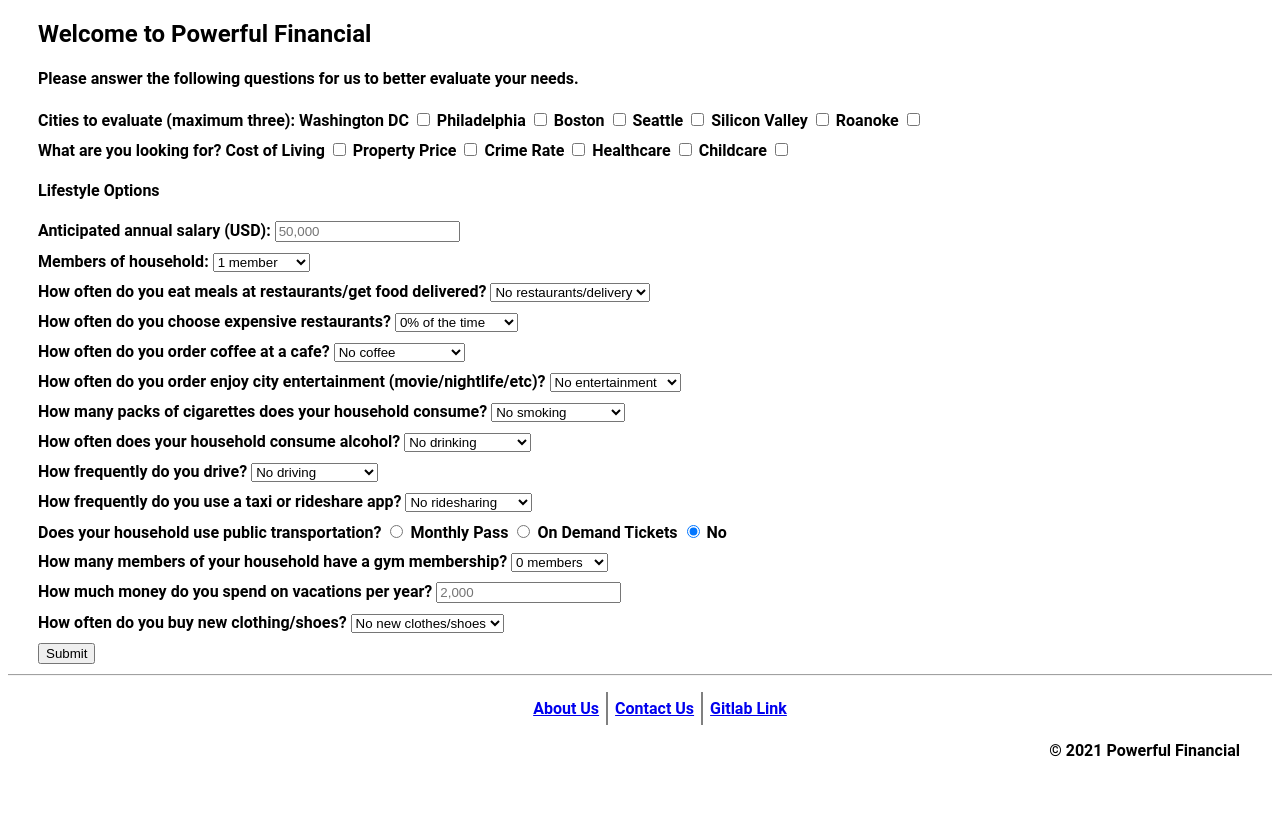
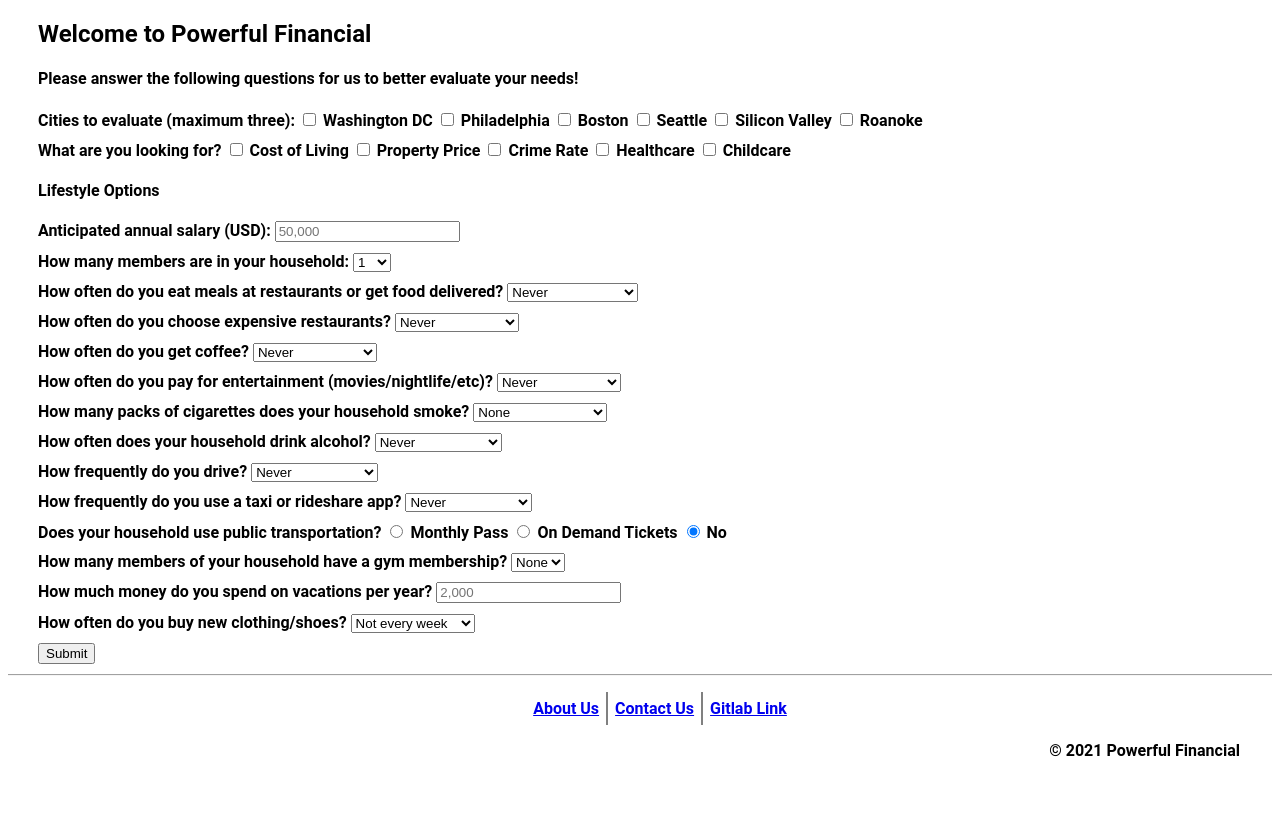
Before and after one commit to i-am-xu-wang/urban_advisor, a Django app: page / in a window 1280 px wide. Shown: the part 111-945 px from the top of the page. Run offline with Django 3.2, Linux system fonts and the light colour scheme.

Commit message:
Fixed models.py>line 33 error, updated db model, updated questionnaire.html inputs to match value fields, checked compatability with base.html, added suggestion code comments for future inputs

```diff
--- a/templates/capstone/base.html
+++ b/templates/capstone/base.html
@@ -3,7 +3,7 @@
 <html lang="en">
 <head>
     <meta charset="UTF-8">
-    <title>The home Page of Powerful Financial Website | {% block page-title %} {% endblock %} </title>
+    <title>The home Page of Powerful Financial | {% block page-title %} {% endblock %} </title>
     <link rel="stylesheet" type="text/css" href="{% static "css/global.css" %}?{% now "U" %}">
     <link rel="stylesheet" type="text/css" href="{% static "css/report.css" %}?{% now "U" %}">
     <script src="{% static "js/jquery-3.6.0.min.js" %}"></script>
--- a/templates/capstone/questionnaire.html
+++ b/templates/capstone/questionnaire.html
@@ -3,66 +3,74 @@
 {% load static %}
 
 {% block content %}
-<h2>Welcome to Powerful Financial</h2>
-    <h4>Please answer the following questions for us to better evaluate your needs.</h4>
+    <h2>Welcome to Powerful Financial</h2>
+    <h4>Please answer the following questions for us to better evaluate your needs!</h4>
     <form id="cost-of-living-quiz" action="{% url "report" %}" method="post">
-    {% csrf_token %}
+        {% csrf_token %}
         <!-- Cities options -->
         <div id="cities-checkboxes">
             Cities to evaluate (maximum three):
+            <input type="checkbox" id="washington-dc-checkbox" name="cities-checkbox" value="Washington D.C."
+                   class="cities-checkbox"/>
             <label for="washington-dc-checkbox">Washington DC</label>
-            <input type="checkbox" id="washington-dc-checkbox" name="cities-checkbox" value = "Washington D.C." class="cities-checkbox" />
+            <input type="checkbox" id="philadelphia-checkbox" name="cities-checkbox" value="Philadelphia"
+                   class="cities-checkbox"/>
             <label for="philadelphia-checkbox">Philadelphia</label>
-            <input type="checkbox" id="philadelphia-checkbox" name="cities-checkbox" value = "Philadelphia" class="cities-checkbox" />
+            <input type="checkbox" id="boston-checkbox" name="cities-checkbox" value="Boston" class="cities-checkbox"/>
             <label for="boston-checkbox">Boston</label>
-            <input type="checkbox" id="boston-checkbox" name="cities-checkbox" value = "Boston" class="cities-checkbox" />
+            <input type="checkbox" id="seattle-checkbox" name="cities-checkbox" value="Seattle"
+                   class="cities-checkbox"/>
             <label for="seattle-checkbox">Seattle</label>
-            <input type="checkbox" id="seattle-checkbox" name="cities-checkbox" value = "Seattle" class="cities-checkbox" />
+            <input type="checkbox" id="silicon-valley-checkbox" name="cities-checkbox" value="Silicon Valley"
+                   class="cities-checkbox"/>
             <label for="silicon-valley-checkbox">Silicon Valley</label>
-            <input type="checkbox" id="silicon-valley-checkbox" name="cities-checkbox" value = "Silicon Valley" class="cities-checkbox" />
+            <input type="checkbox" id="roanoke-checkbox" name="cities-checkbox" value="Roanoke"
+                   class="cities-checkbox"/>
             <label for="roanoke-checkbox">Roanoke</label>
-            <input type="checkbox" id="roanoke-checkbox" name="cities-checkbox" value = "Roanoke" class="cities-checkbox" />
         </div>
         <!-- Checkbox options -->
         <div>
             What are you looking for?
+            <input type="checkbox" id="cost-of-living-checkbox" name="feature-option" value="cost-living"/>
+
             <label for="cost-of-living-checkbox">Cost of Living</label>
-            <input type="checkbox" id="cost-of-living-checkbox" name="feature-option" value = "cost-living"/>
+            <input type="checkbox" id="property-price-checkbox" name="feature-option" value="property"/>
+
             <label for="property-price-checkbox">Property Price</label>
-            <input type="checkbox" id="property-price-checkbox" name="feature-option" value = "property"/>
+            <input type="checkbox" id="crime-rate-checkbox" name="feature-option" value="crime-rate"/>
+
             <label for="crime-rate-checkbox">Crime Rate</label>
-            <input type="checkbox" id="crime-rate-checkbox" name="feature-option" value = "crime-rate"/>
+            <input type="checkbox" id="healthcare-checkbox" name="feature-option" value="healthcare"/>
             <label for="healthcare-checkbox">Healthcare</label>
-            <input type="checkbox" id="healthcare-checkbox" name="feature-option" value = "healthcare"/>
+            <input type="checkbox" id="childcare-checkbox" name="feature-option" value="childcare"/>
             <label for="childcare-checkbox">Childcare</label>
-            <input type="checkbox" id="childcare-checkbox" name="feature-option" value = "childcare"/>
         </div>
         <!-- Lifestyle options -->
         <h4>Lifestyle Options</h4>
         <!-- Salary box -->
         <div>
             <label for="salary">Anticipated annual salary (USD):</label>
-            <input type="number" id="salary" name="salary" placeholder="50,000" required />
+            <input type="number" id="salary" name="salary" placeholder="50,000" required/>
         </div>
         <!-- Members of household options -->
         <div>
-            <label for="household-options">Members of household:</label>
+            <label for="household-options">How many members are in your household:</label>
             <select id="household-options" name="household-options">
-                <option value="1">1 member</option>
-                <option value="2">2 members</option>
-                <option value="3">3 members</option>
-                <option value="4">4 members</option>
-                <option value="5">5+ members</option>
+                <option value="1">1</option>
+                <option value="2">2</option>
+                <option value="3">3</option>
+                <option value="4">4</option>
+                <option value="5">5+</option>
             </select>
         </div>
         <!-- Eating out options -->
         <div>
-            <label for="eating-out-options">How often do you eat meals at restaurants/get food delivered?</label>
+            <label for="eating-out-options">How often do you eat meals at restaurants or get food delivered?</label>
             <select id="eating-out-options" name="eating-out-options">
-                <option value="0">No restaurants/delivery</option>
-                <option value="1">Once per week</option>
-                <option value="2">Twice per week</option>
-                <option value="3">Thrice per week</option>
+                <option value="0">Never</option>
+                <option value="1">1 per week</option>
+                <option value="2">2 per week</option>
+                <option value="3">3 per week</option>
                 <option value="4">4 times per week</option>
                 <option value="5">5+ times per week</option>
             </select>
@@ -71,44 +79,44 @@
         <div>
             <label for="inexpensive-restaurant-options">How often do you choose expensive restaurants?</label>
             <select id="inexpensive-restaurant-options" name="inexpensive-restaurant-options">
-                <option value="0">0% of the time</option>
-                <option value="20">20% of the time</option>
-                <option value="40">40% of the time</option>
-                <option value="60">60% of the time</option>
-                <option value="80">80% of the time</option>
-                <option value="100">100% of the time</option>
+                <option value="0">Never</option>
+                <option value="1">1 time per week</option>
+                <option value="2">2 time per week</option>
+                <option value="3">3 time per week</option>
+                <option value="4">4 time per week</option>
+                <option value="5">5+ time per week</option>
             </select>
         </div>
         <!-- Coffee options -->
         <div>
-            <label for="coffee-options">How often do you order coffee at a cafe?</label>
+            <label for="coffee-options">How often do you get coffee?</label>
             <select id="coffee-options" name="coffee-options">
-                <option value="0">No coffee</option>
-                <option value="1">Once per week</option>
-                <option value="2">Twice per week</option>
-                <option value="3">Thrice per week</option>
-                <option value="4">4 times per week</option>
-                <option value="5">5+ times per week</option>
+                <option value="0">Never</option>
+                <option value="1">1 time per week</option>
+                <option value="2">2 time per week</option>
+                <option value="3">3 time per week</option>
+                <option value="4">4 time per week</option>
+                <option value="5">5+ time per week</option>
             </select>
         </div>
         <!-- Going out options -->
         <div>
-            <label for="going-out-options">How often do you order enjoy city entertainment
-                (movie/nightlife/etc)?</label>
+            <label for="going-out-options">How often do you pay for entertainment (movies/nightlife/etc)?</label>
             <select id="going-out-options" name="going-out-options">
-                <option value="0">No entertainment</option>
-                <option value="1">Once per week</option>
-                <option value="2">Twice per week</option>
-                <option value="3">Thrice per week</option>
-                <option value="4">4 times per week</option>
-                <option value="5">5+ times per week</option>
+                <option value="0">Never</option>
+                <option value="1">1 time per week</option>
+                <option value="2">2 time per week</option>
+                <option value="3">3 time per week</option>
+                <option value="4">4 time per week</option>
+                <option value="5">5+ time per week</option>
             </select>
         </div>
         <!-- Smoking options -->
+        <!-- maybe take this one out since most people don't smoke? or change to 1, 2, 3 packs per week, 1 every two weeks or 1 every month like clothing question-->
         <div>
-            <label for="smoking-options">How many packs of cigarettes does your household consume?</label>
+            <label for="smoking-options">How many packs of cigarettes does your household smoke?</label>
             <select id="smoking-options" name="smoking-options">
-                <option value="0">No smoking</option>
+                <option value="0">None</option>
                 <option value="1">1 pack per week</option>
                 <option value="2">2 packs per week</option>
                 <option value="3">3 packs per week</option>
@@ -118,9 +126,9 @@
         </div>
         <!-- Drinking options -->
         <div>
-            <label for="drinking-options">How often does your household consume alcohol?</label>
+            <label for="drinking-options">How often does your household drink alcohol?</label>
             <select id="drinking-options" name="drinking-options">
-                <option value="0">No drinking</option>
+                <option value="0">Never</option>
                 <option value="1">1 day per week</option>
                 <option value="2">2 days per week</option>
                 <option value="3">3 days per week</option>
@@ -132,7 +140,7 @@
         <div>
             <label for="driving-options">How frequently do you drive?</label>
             <select id="driving-options" name="driving-options">
-                <option value="0">No driving</option>
+                <option value="0">Never</option>
                 <option value="1">1 day per week</option>
                 <option value="2">2 days per week</option>
                 <option value="3">3 days per week</option>
@@ -144,7 +152,7 @@
         <div>
             <label for="rideshare-options">How frequently do you use a taxi or rideshare app?</label>
             <select id="rideshare-options" name="rideshare-options">
-                <option value="0">No ridesharing</option>
+                <option value="0">Never</option>
                 <option value="1">1 day per week</option>
                 <option value="2">2 days per week</option>
                 <option value="3">3 days per week</option>
@@ -167,24 +175,24 @@
         depending on which radio button the user selects above -->
         <div id="when-public-monthly">
             <label for="public-transit-members">How many members of your household use a monthly public transportation
-                ticket?</label>
+                pass?</label>
             <select id="public-transit-members" name="public-transit-members">
-                <option value="1">1 member</option>
-                <option value="2">2 members</option>
-                <option value="3">3 members</option>
-                <option value="4">4 members</option>
-                <option value="5">5+ members</option>
+                <option value="1">1</option>
+                <option value="2">2</option>
+                <option value="3">3</option>
+                <option value="4">4</option>
+                <option value="5">5+</option>
             </select>
         </div>
         <div id="when-public-on-demand">
-            <label for="public-transit-trips">How many times per week does your household take public
+            <label for="public-transit-trips">How many times per week does someone in your household take public
                 transportation?</label>
             <select id="public-transit-trips" name="public-transit-trips">
-                <option value="1">Once per week</option>
-                <option value="2">Twice per week</option>
-                <option value="3">Thrice per week</option>
-                <option value="4">4 times per week</option>
-                <option value="5">5+ times per week</option>
+                <option value="1">1 time per week</option>
+                <option value="2">2 time per week</option>
+                <option value="3">3 time per week</option>
+                <option value="4">4 time per week</option>
+                <option value="5">5+ time per week</option>
             </select>
         </div>
 
@@ -192,34 +200,35 @@
         <div>
             <label for="gym-options">How many members of your household have a gym membership?</label>
             <select id="gym-options" name="gym-options">
-                <option value="0">0 members</option>
-                <option value="1">1 member</option>
-                <option value="2">2 members</option>
-                <option value="3">3 members</option>
-                <option value="4">4 members</option>
-                <option value="5">5+ members</option>
+                <option value="0">None</option>
+                <option value="1">1</option>
+                <option value="2">2</option>
+                <option value="3">3</option>
+                <option value="4">4</option>
+                <option value="5">5+</option>
             </select>
         </div>
         <!-- Vacation spending -->
         <div>
             <label for="vacation-spending">How much money do you spend on vacations per year?</label>
-            <input type="number" id="vacation-spending" name="vacation-spending" placeholder="2,000" required />
+            <input type="number" id="vacation-spending" name="vacation-spending" placeholder="2,000" required/>
         </div>
         <!-- Clothing options -->
+        <!-- maybe have 1, 2, 3 times per week, every 2 weeks, and once a month------------------------------------------------->
         <div>
             <label for="clothing-options">How often do you buy new clothing/shoes?</label>
             <select id="clothing-options" name="clothing-options">
-                <option value="0">No new clothes/shoes</option>
-                <option value="1">Once per month</option>
-                <option value="2">Twice per month</option>
-                <option value="3">Thrice per month</option>
-                <option value="4">4 times per month</option>
-                <option value="5">5+ times per month</option>
+                <option value="0">Not every week</option>
+                <option value="1">1 time per week</option>
+                <option value="2">2 time per week</option>
+                <option value="3">3 time per week</option>
+                <option value="4">4 time per week</option>
+                <option value="5">5+ time per week</option>
             </select>
         </div>
     </form>
     <form id="property-price-quiz" action="{% url "property-report" %}" method="post">
-    {% csrf_token %}
+        {% csrf_token %}
         <div id="property-price-options">
             <h4>Property Price Options</h4>
             <!-- City proximity options -->
@@ -254,7 +263,7 @@
             <!-- Buy questions -->
             <div id="buy-questions">
                 <label for="buy-square-footage">How many square feet are you looking to buy?</label>
-                <input type="number" id="buy-square-footage" name="buy-square-footage" placeholder="2,000" />
+                <input type="number" id="buy-square-footage" name="buy-square-footage" placeholder="2,000"/>
             </div>
         </div>
     </form>
```
Also changed, not shown: db.sqlite3.
